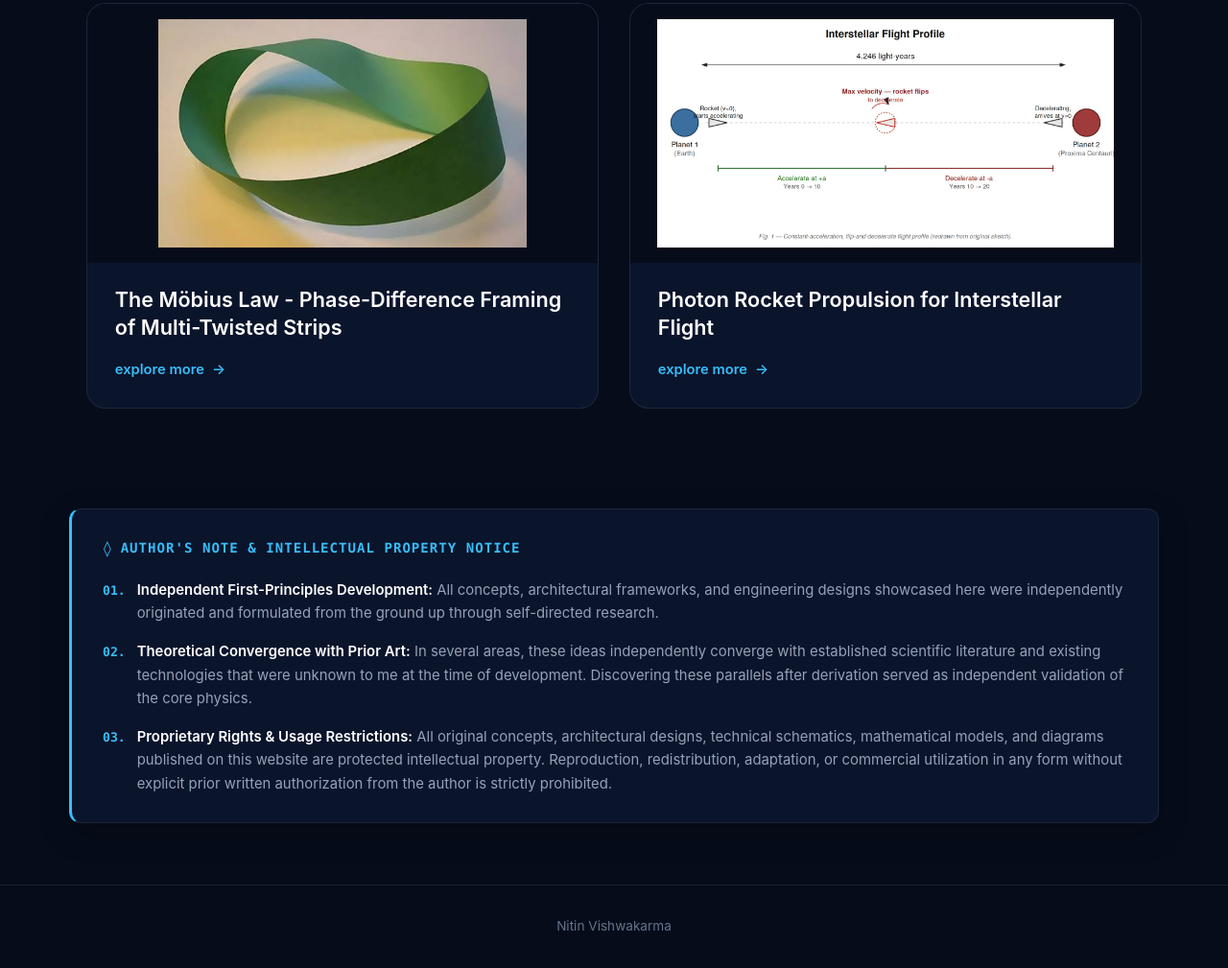
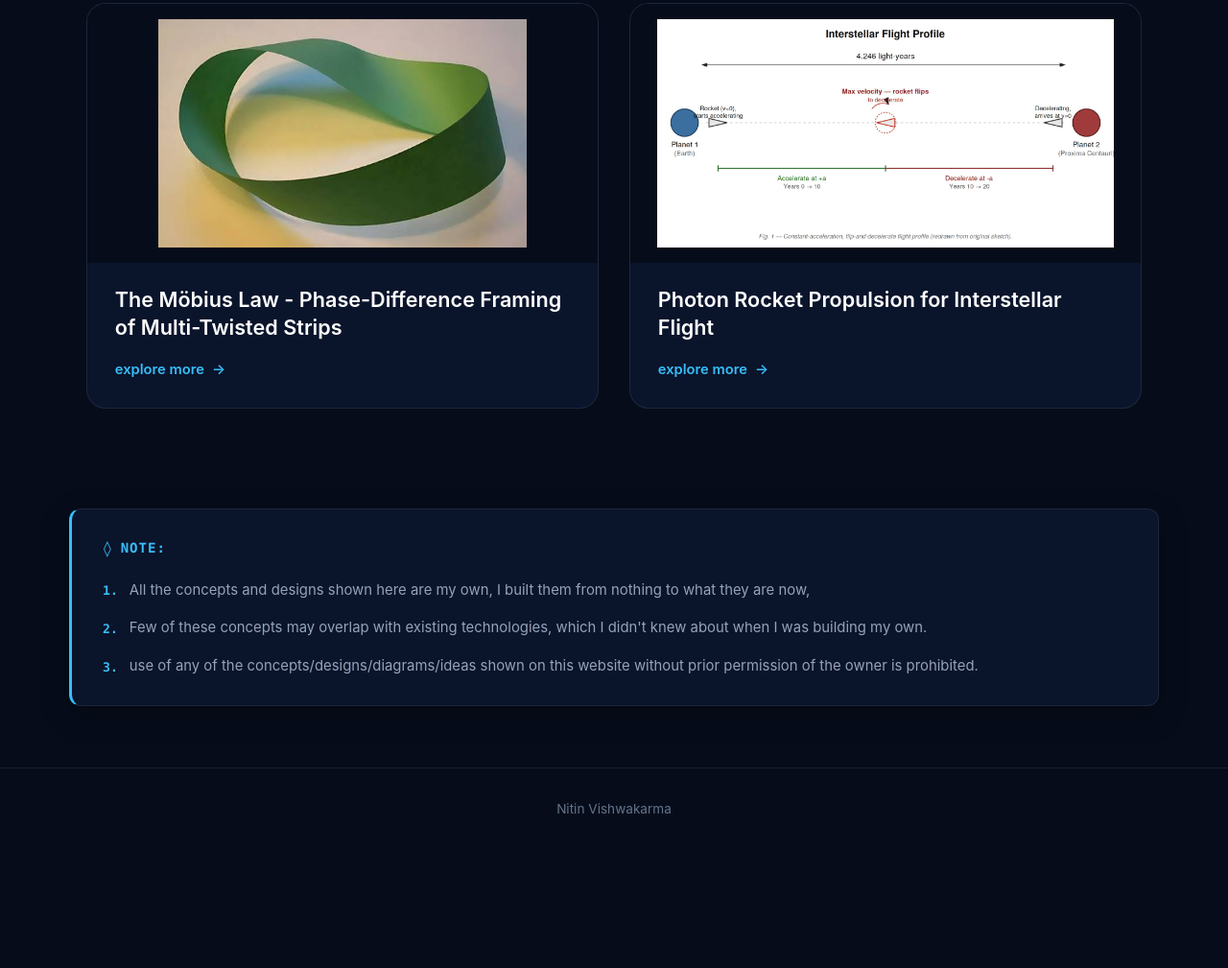
Before and after one commit to Nitin0098/portfolio_website, a plain HTML site: page html files/concepts.html in a window 1280 px wide. Shown: the part 1130-2139 px from the top of the page at 96% size. After the commit the page ends 2016 px from the top, so only its background shows below. Drawn offline with Linux system fonts and the light colour scheme.

Commit message:
Restore original author note in concepts section

```diff
--- a/html files/concepts.html
+++ b/html files/concepts.html
@@ -129,23 +129,23 @@
         </div>
       </div>
 
-      <!-- Concepts Note & IP Notice -->
+      <!-- Concepts Note -->
       <div class="concepts-notice-card">
         <div class="concepts-notice-title">
-          <span class="concepts-notice-icon">&loz;</span> Author's Note &amp; Intellectual Property Notice
+          <span class="concepts-notice-icon">&loz;</span> Note:
         </div>
         <ol class="concepts-notice-list">
           <li class="concepts-notice-item">
-            <span class="concepts-notice-num">01.</span>
-            <span><strong>Independent First-Principles Development:</strong> All concepts, architectural frameworks, and engineering designs showcased here were independently originated and formulated from the ground up through self-directed research.</span>
+            <span class="concepts-notice-num">1.</span>
+            <span>All the concepts and designs shown here are my own, I built them from nothing to what they are now,</span>
           </li>
           <li class="concepts-notice-item">
-            <span class="concepts-notice-num">02.</span>
-            <span><strong>Theoretical Convergence with Prior Art:</strong> In several areas, these ideas independently converge with established scientific literature and existing technologies that were unknown to me at the time of development. Discovering these parallels after derivation served as independent validation of the core physics.</span>
+            <span class="concepts-notice-num">2.</span>
+            <span>Few of these concepts may overlap with existing technologies, which I didn't knew about when I was building my own.</span>
           </li>
           <li class="concepts-notice-item">
-            <span class="concepts-notice-num">03.</span>
-            <span><strong>Proprietary Rights &amp; Usage Restrictions:</strong> All original concepts, architectural designs, technical schematics, mathematical models, and diagrams published on this website are protected intellectual property. Reproduction, redistribution, adaptation, or commercial utilization in any form without explicit prior written authorization from the author is strictly prohibited.</span>
+            <span class="concepts-notice-num">3.</span>
+            <span>use of any of the concepts/designs/diagrams/ideas shown on this website without prior permission of the owner is prohibited.</span>
           </li>
         </ol>
       </div>
```
Also changed, not shown: index.html (+8 -8 lines).
